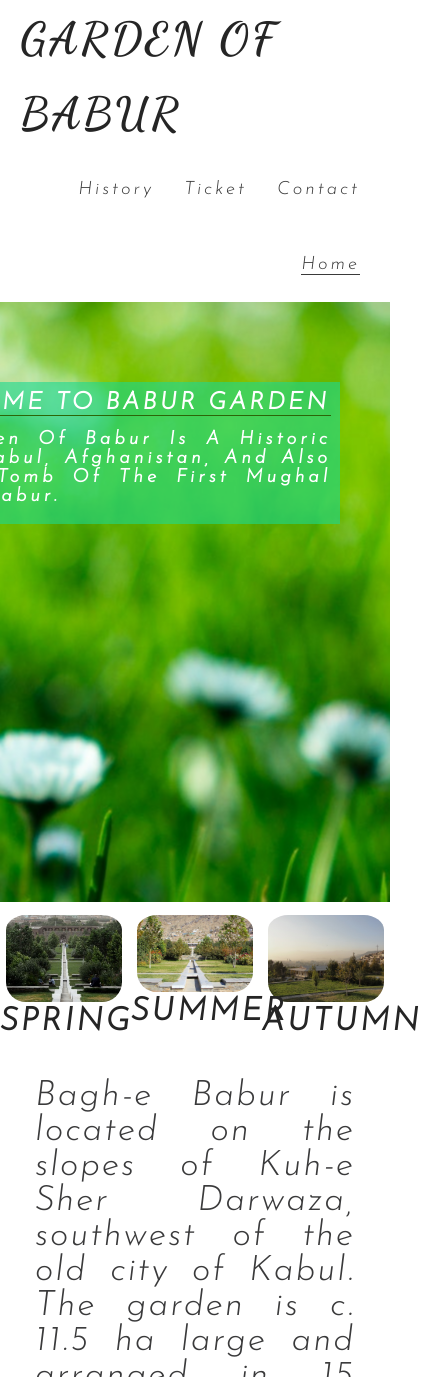
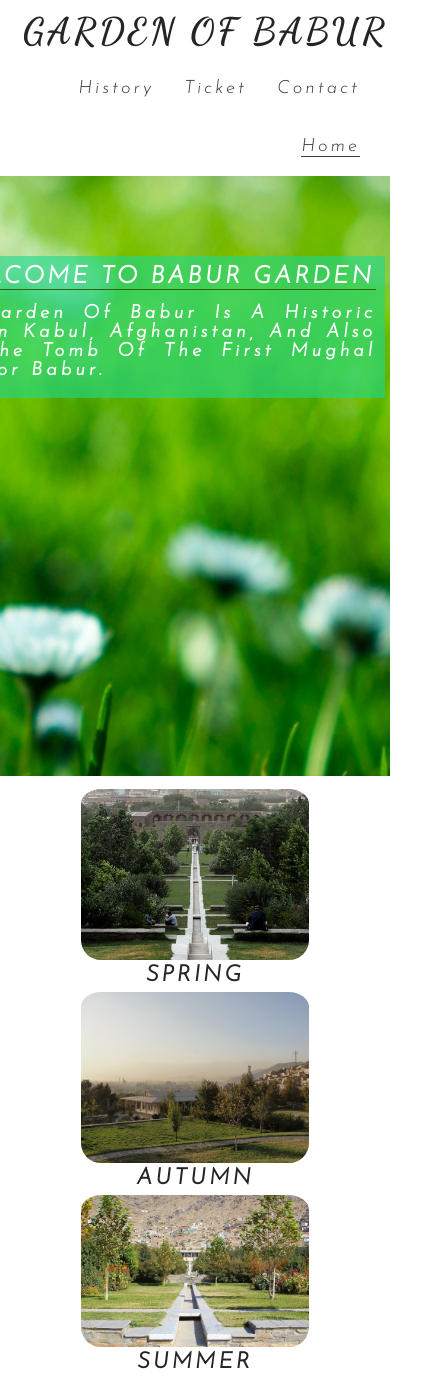
Before and after one commit to sadafsafi22/garden_of_babur, a plain HTML site: page index.html in a window 390 px wide. Shown: the top 1377 px of the page, 422 px wide, since content can reach past the window. Drawn offline with Linux system fonts and the light colour scheme.

Commit message:
CSS: Write Code to make the index.html or main page responsive with different devices

```diff
--- a/assets/css/style.css
+++ b/assets/css/style.css
@@ -383,3 +383,69 @@ footer{
     color:white;
 
 }
+
+
+@media screen and (max-width: 900px){
+
+    header a{
+        text-decoration: none;
+        text-align: center;
+        padding-top: 5px;
+    }
+    #logo{
+        float: none;
+        font-size: 230%;
+    }
+    #menu{
+        clear:left;
+        float:left;
+        padding-left: 20px;
+    }
+
+    #menu, #logo {
+        line-height: 58px;
+    }
+
+    #section-content p{
+        font-size: 160%;
+        text-align: justify;
+        padding: 25px;
+    }
+
+    #section-content h2{
+        font-size: 140%;
+        font-weight: bold;
+    }
+
+}
+
+@media screen and (max-width: 600px) {
+
+
+    #main-image-text{
+        right: 5px;
+    }
+    #section-content{
+        height: 1120px;
+    }
+    #section-content div{
+        clear:both;
+        float: none;
+        display: block;
+        margin: 0 auto;
+    }
+    #left-content,#center-content,#right-content {
+        width:65%;
+    }
+
+    footer {
+        height:80px;
+    }
+
+    .footer-social-links i{
+        font-size: 130%;
+        padding: 20px;
+        color:white;
+    }
+
+}
```
